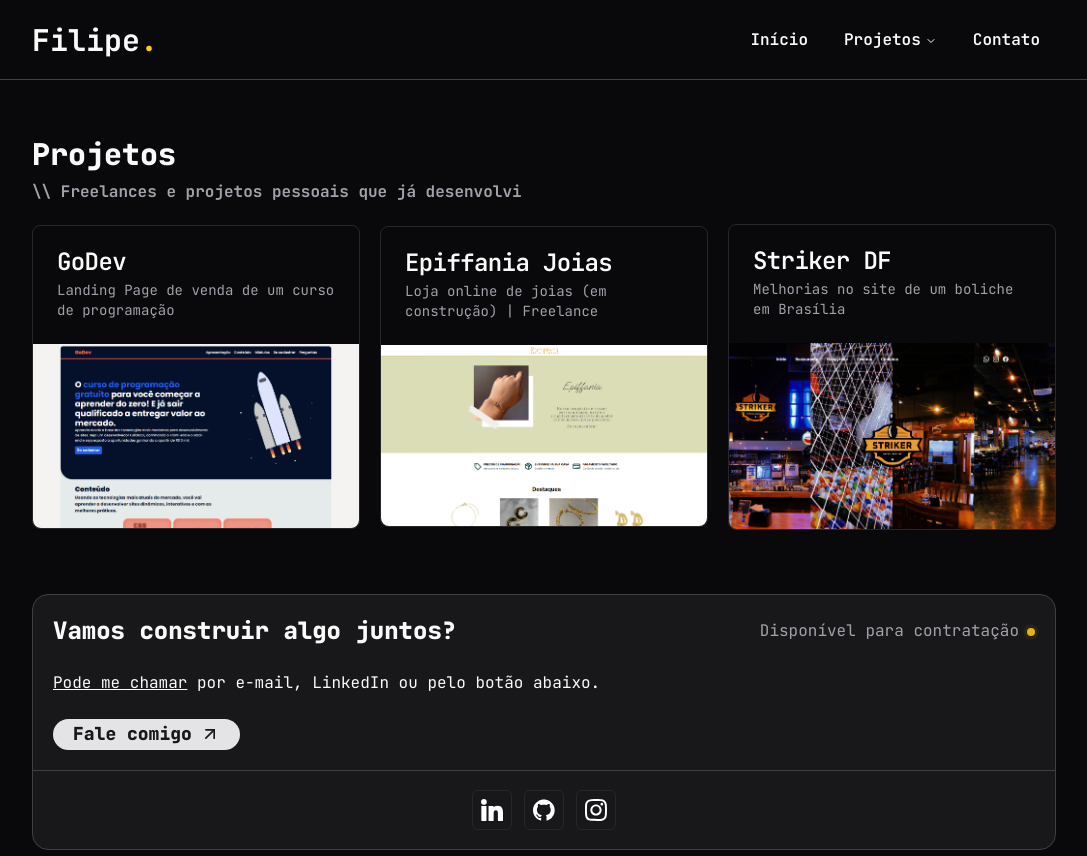
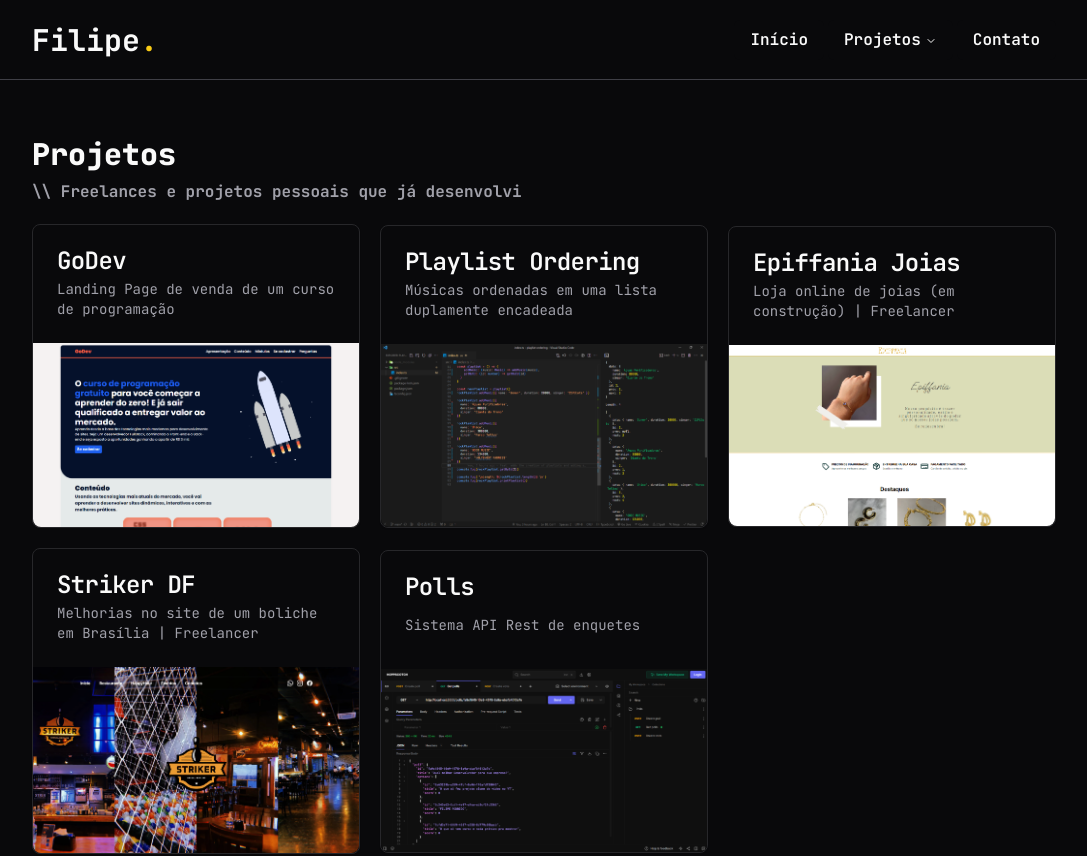
Before and after one commit to filiperv7/filiperv7.com, a Next.js app: page /projects in a window 1280 px wide. Shown: the top 856 px of the page, without its empty margins (96-1183 px from the left). Built offline with nearby package versions, Linux system fonts and the light colour scheme.

Commit message:
add new projects

```diff
--- a/src/app/contact/page.tsx
+++ b/src/app/contact/page.tsx
@@ -51,7 +51,7 @@ export default function Contact() {
           </h2>
 
           <a
-            href="https://drive.google.com/file/d/1OIRaQtth_7QdL-HgpDCuNmRbc1XQmwzB/view?usp=sharing"
+            href="https://drive.google.com/file/d/1v92HouJZ-hm5oBmVzD7KmDmzsworXtBi/view?usp=sharing"
             target="_blank"
           >
             <button
--- a/src/app/page.tsx
+++ b/src/app/page.tsx
@@ -8,7 +8,7 @@ export default function Home() {
     <div>
       <Top />
 
-      <ProjectsComponent />
+      <ProjectsComponent limit={3} />
 
       <Skills />
 
--- a/src/components/HomePage/projectsComponent.tsx
+++ b/src/components/HomePage/projectsComponent.tsx
@@ -2,14 +2,18 @@ import Link from 'next/link'
 import { Area } from '../common/Area'
 import { ProjectsCards } from '../projectsCards'
 
-export function ProjectsComponent() {
+interface ProjectsComponentProps {
+  limit?: number
+}
+
+export function ProjectsComponent({ limit }: ProjectsComponentProps) {
   return (
     <Area className="pb-12">
       <h2 className="max-lg:text-xl text-2xl font-semibold">
         Alguns projetos
         <span className="text-zinc-500 -tracking-[0.35rem]">...</span>
       </h2>
-      <ProjectsCards />
+      <ProjectsCards limit={limit} />
       <div className="w-full text-end pt-1">
         <Link
           className="text-zinc-400 font-semibold hover:underline"
--- a/src/components/header.tsx
+++ b/src/components/header.tsx
@@ -16,7 +16,10 @@ export function Header() {
     <header className="h-20 w-full border-b border-zinc-700 flex justify-center px-6 xl:px-0">
       <div className="h-full w-full max-w-5xl flex items-center justify-between">
         <h2 className="max-sm:hidden text-2xl sm:text-3xl font-bold cursor-pointer select-none">
-          <Link href={'/'}>
+          <Link
+            href="https://github.com/filiperv7/filiperv7.com"
+            target="_blank"
+          >
             Filipe<span className="text-yellow-400">.</span>
           </Link>
         </h2>
--- a/src/components/projectsCards.tsx
+++ b/src/components/projectsCards.tsx
@@ -9,6 +9,7 @@ import {
   DialogTitle,
   DialogTrigger
 } from '@/components/ui/dialog'
+import IProject from '@/core/IProject'
 import projects from '@/data/constants/Projects'
 import Image from 'next/image'
 import {
@@ -19,10 +20,16 @@ import {
   CardTitle
 } from './ui/card'
 
-export function ProjectsCards() {
+interface ProjectsCardsProps {
+  limit?: number
+}
+
+export function ProjectsCards({ limit }: ProjectsCardsProps) {
+  let projectsFormat: IProject[] = limit ? projects.slice(0, limit) : projects
+
   return (
     <div className="grid grid-cols-1 sm:grid-cols-2 min-[860px]:grid-cols-3 gap-5 pt-5">
-      {projects.map(project => (
+      {projectsFormat.map(project => (
         <Dialog key={project.title}>
           <DialogTrigger>
             <Card
--- a/src/data/constants/Projects.ts
+++ b/src/data/constants/Projects.ts
@@ -2,6 +2,8 @@ import IProject from '@/core/IProject'
 
 import Epiffania from '@/public/assets/projects/Epiffania.png'
 import GoDev from '@/public/assets/projects/GoDev.png'
+import PlaylistOrdering from '@/public/assets/projects/PlaylistOrdering.png'
+import Polls from '@/public/assets/projects/Polls.png'
 import Striker from '@/public/assets/projects/Striker.png'
 
 const Projects: IProject[] = [
@@ -17,9 +19,19 @@ const Projects: IProject[] = [
     link: 'https://godevcourse.vercel.app/'
   },
   {
+    title: 'Playlist Ordering',
+    image: PlaylistOrdering,
+    shortDescription: 'Músicas ordenadas em uma lista duplamente encadeada',
+    description:
+      'Para demonstrar aos recrutadores meus conhecimentos em Algoritmo e Estrutura de Dados: algoritmo para classificar uma playlist de músicas em uma lista duplamente encadeada em TypeScript e Node.js',
+    type: 'Projeto Pessoal',
+    repository: 'https://github.com/filiperv7/playlist-ordering',
+    stack: ''
+  },
+  {
     title: 'Epiffania Joias',
     image: Epiffania,
-    shortDescription: 'Loja online de joias (em construção) | Freelance',
+    shortDescription: 'Loja online de joias (em construção) | Freelancer',
     description:
       'Loja online de joias (em construção) para a Epiffania Joias. Uma loja de joias prata 925 de duas estudantes de enfermagem do UNICEPLAC. Desenvolvido com Next 13 (React), GraphQL (usando o CMS Hygraph), TypeScript, Tailwind CSS PhosphorIcons, biblioteca de componentes Mantine, ShadcnUI e a biblioteca de animações Framer Motion',
     type: 'Freelance',
@@ -29,13 +41,24 @@ const Projects: IProject[] = [
   {
     title: 'Striker DF',
     image: Striker,
-    shortDescription: 'Melhorias no site de um boliche em Brasília',
+    shortDescription:
+      'Melhorias no site de um boliche em Brasília | Freelancer',
     description:
       'Projeto desenvolvido com o intuito de oferecer ao Striker DF Boliche, localizado no Shopping Pier 21, em Brasília/DF um site mais profissional, moderno, fluido e com uam experiência do usuário mais efetiva. Fiz primeiramente a página inicial, com um novo e mais moderno design para mostrar ao cliente as melhorias que ele poderia ter em seu site. Ofereci o serviço, mas não obtive retorno. Porém foi uma boa experiência, tanto no quesito técnico (pude experimentar novos designs e melhorar minha escrita de código), quanto profissionalmente como um freelance, aprendendo com os erros em como abordar um possível cliente e como ser mais persuasivo',
     type: 'Freelance',
     repository: 'https://github.com/filiperv7/strikerdf.com.br',
     stack: '',
     link: 'https://strikerdf.vercel.app/'
+  },
+  {
+    title: 'Polls',
+    image: Polls,
+    shortDescription: 'Sistema API Rest de enquetes',
+    description:
+      'Serviço back-end de enquetes usando Node.js, TypeScript, Docker, PostgreSQL, Fastify, Prisma',
+    type: 'Projeto pessoal',
+    repository: 'https://github.com/filiperv7/polls',
+    stack: ''
   }
 ]
 
```
Also changed, not shown: public/assets/projects/PlaylistOrdering.png (added), public/assets/projects/Polls.png (added).
